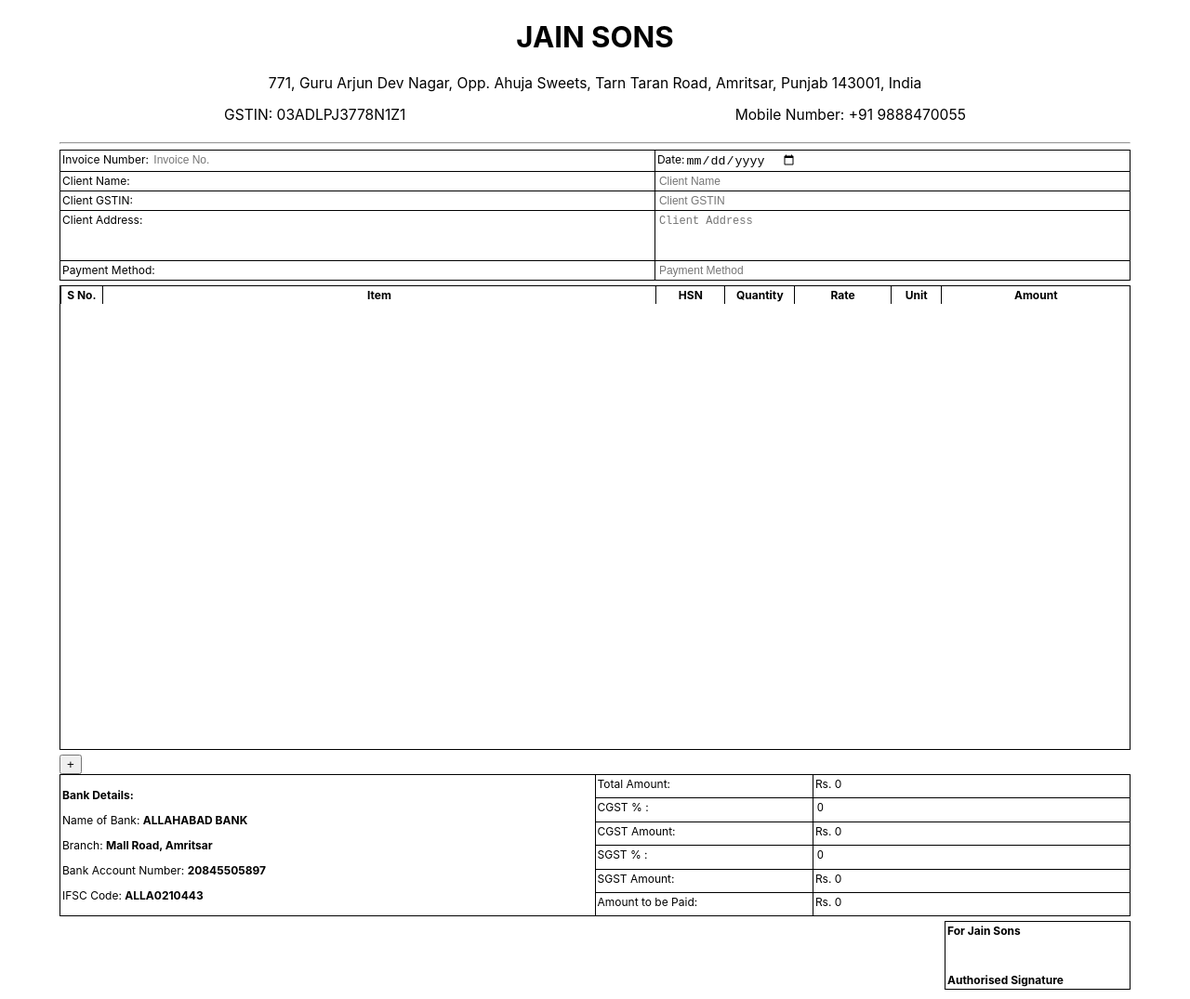
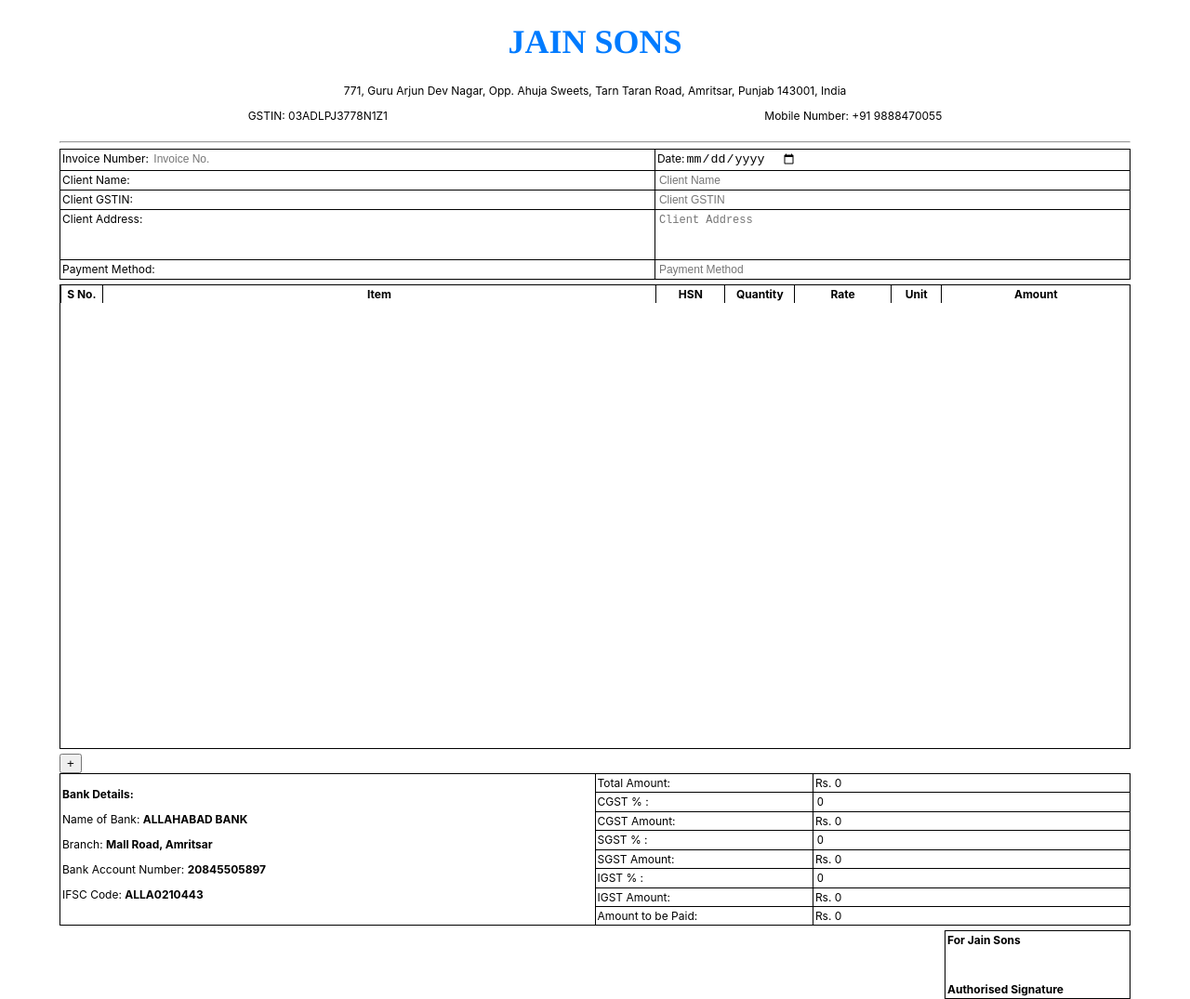
Before and after one commit to priamjain/js-erp, a React (Create React App) app: page / in a window 1280 px wide. Shown: the whole page at 93% size. Built offline with nearby package versions, Linux system fonts and the light colour scheme.

Commit message:
igst included

```diff
--- a/src/Components/Invoice/Input.jsx
+++ b/src/Components/Invoice/Input.jsx
@@ -86,7 +86,7 @@ function Input({input,handleChange,addNew,updateItem,deleteItem}) {
 			<table className="footer" border="1">
 				<tbody>
 				<tr>
-					<td rowSpan="7" width="50%">
+					<td rowSpan="9" width="50%">
 						<p><strong>Bank Details:</strong></p>
 						<p>Name of Bank: <strong>ALLAHABAD BANK</strong></p>
 						<p>Branch: <strong>Mall Road, Amritsar</strong></p>
@@ -115,8 +115,16 @@ function Input({input,handleChange,addNew,updateItem,deleteItem}) {
 					<td>Rs. {(amount*input.sgst/100)}</td>
 				</tr>
 				<tr>
+					<td>IGST % :</td>
+					<td><input type="text" className="update-item-text" value={input.igst} onChange={e=>{handleChange('igst',e)}} placeholder="IGST"/></td>
+				</tr>
+				<tr>
+					<td>IGST Amount:</td>
+					<td>Rs. {(amount*input.igst/100)}</td>
+				</tr>
+				<tr>
 					<td>Amount to be Paid:</td>
-					<td>Rs. {amount-(amount*input.cgst/100)-(amount*input.sgst/100)}</td>
+					<td>Rs. {amount+(amount*input.cgst/100)+(amount*input.sgst/100)+(amount*input.igst/100)}</td>
 				</tr>
 				</tbody>
 			</table>
--- a/src/Components/Invoice/Invoice.css
+++ b/src/Components/Invoice/Invoice.css
@@ -3,6 +3,12 @@
         margin: 0;
         padding: 0;
     }
+    h1{
+        color:#007bff;
+            font-size: 3em;
+            font-family: times;
+            font-weight: 1000;
+            }
     input[type=text],textarea,input[type=text]:focus,textarea:focus{
         width: 100%;
         text-align: left;
@@ -26,7 +32,6 @@
         height: 100vh;
     }
     header{
-        font-size:1.3em;
         text-align: center;
         width: 100%;
         margin-bottom:20px;
--- a/src/Components/Invoice/Invoice.jsx
+++ b/src/Components/Invoice/Invoice.jsx
@@ -15,7 +15,8 @@ export class Invoice extends React.Component {
 			 totalAmount:0,
 			 int:0,
 			 sgst:0,
-			 cgst:0
+			 cgst:0,
+			 igst:0
 		}
 	}
 
```
